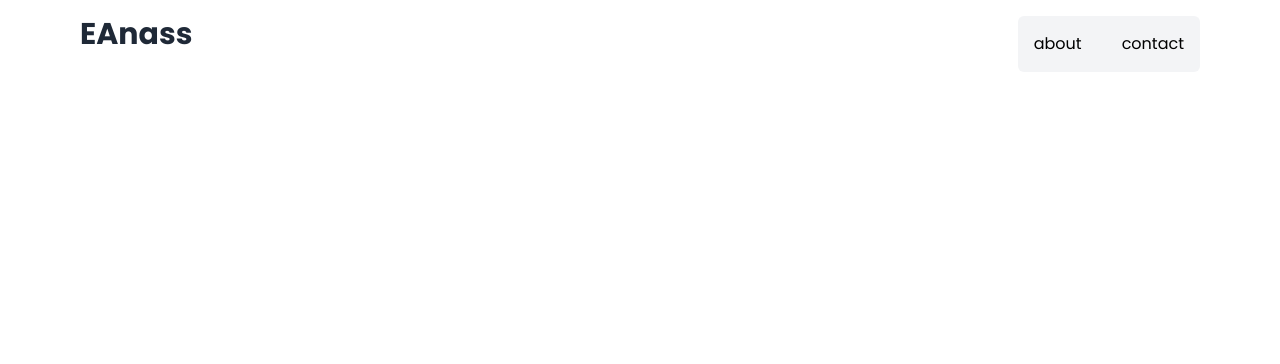
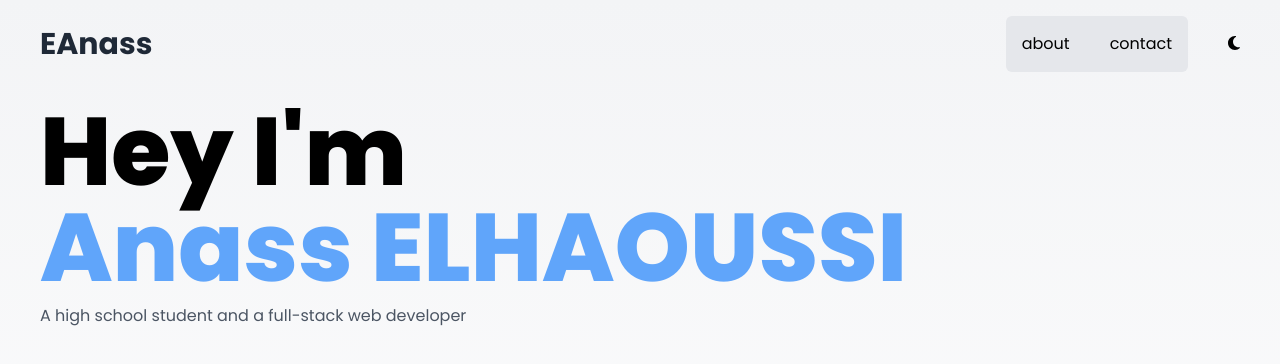
Before and after one commit to AnassElhaoussi/next-portfolio, a Next.js app: page / in a window 1280 px wide. Shown: the top 364 px of the page. Built offline with nearby package versions, Linux system fonts and the light colour scheme; a web font is replaced by a local one.

Commit message:
feat : creating the navbar and started working on the home page

```diff
--- a/app/components/Home.tsx
+++ b/app/components/Home.tsx
@@ -2,7 +2,14 @@ import React from 'react'
 
 function Home() {
   return (
-    <div>Home</div>
+    <div className='flex items-center h-72'>
+      <div className='space-y-2'>
+        <h1 className='text-8xl font-extrabold'
+        >Hey I'm <span className='block text-blue-400'>Anass ELHAOUSSI</span></h1>
+        <p className='text-gray-600'
+        >A high school student and a full-stack web developer</p>
+      </div>
+    </div>
   )
 }
 
--- a/app/components/Navbar.tsx
+++ b/app/components/Navbar.tsx
@@ -3,11 +3,16 @@ import { FontAwesomeIcon } from '@fortawesome/react-fontawesome'
 
 function Navbar() {
   return (
-    <div className="flex justify-between px-20 py-4">
+    <div className="flex justify-between items-center">
       <span className="text-3xl font-bold text-gray-800">EAnass</span>
-      <div className="bg-gray-100 p-4 rounded-md space-x-10">
-        <a href="">about</a>
-        <a href="">contact</a>
+      <div className="flex gap-10">
+        <div className="bg-gray-200 p-4 rounded-md space-x-10">
+          <a href="">about</a>
+          <a href="">contact</a>
+        </div>
+        <button className="hover:scale-125 transition-all">
+          <FontAwesomeIcon icon="moon" />
+        </button>
       </div>
     </div>
   )
--- a/app/page.tsx
+++ b/app/page.tsx
@@ -1,10 +1,13 @@
 import React from 'react'
-import { Navbar } from './components'
+import { Navbar, Home } from './components'
 
 function AppWrapper() {
   return (
-    <div>
+    <div
+    className='flex flex-col bg-gradient-to-t from-white
+    to-gray-100 h-screen px-10 py-4'>
       <Navbar />
+      <Home />
     </div>
   )
 }
--- a/tailwind.config.js
+++ b/tailwind.config.js
@@ -5,6 +5,7 @@ module.exports = {
         './components/**/*.{js,ts,jsx,tsx}',
         './app/**/*.{js,ts,jsx,tsx}',
     ],
+    darkMode: 'class',
     theme: {
         extend: {},
     },
```
Lines whose indentation alone changed are shown as unchanged.
